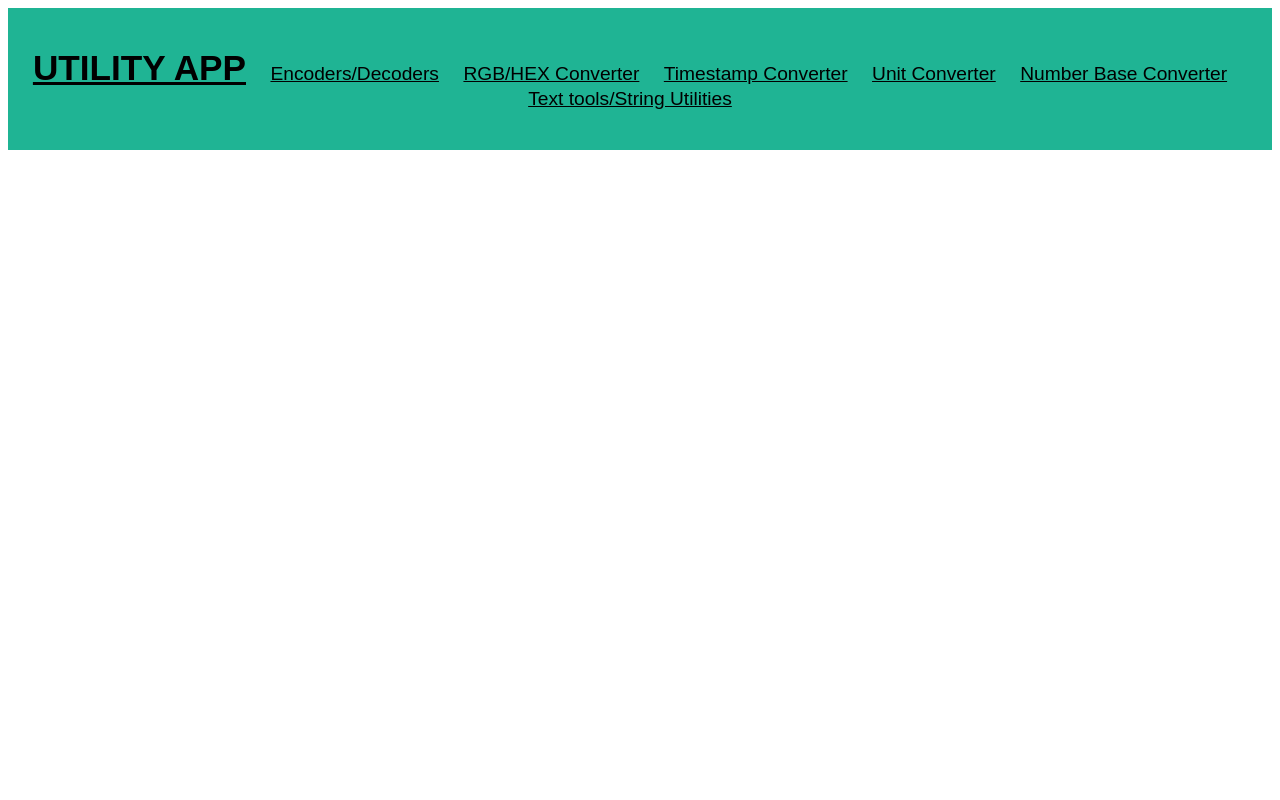
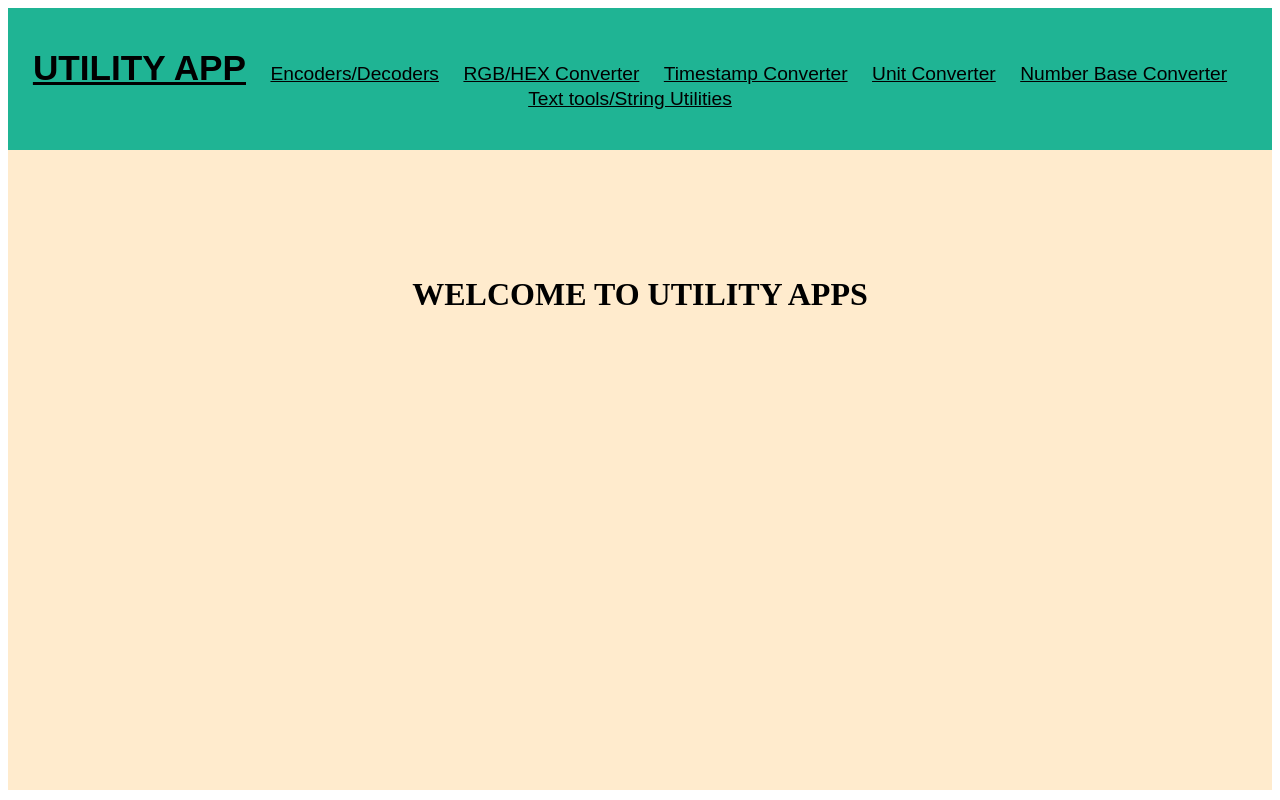
Before and after one commit to VRCHAND/UtilityWebpage, a website: page index.html in a window 1280 px wide. Drawn offline with Linux system fonts and the light colour scheme.

Commit message:
Starting page added

```diff
--- a/index.html
+++ b/index.html
@@ -28,5 +28,8 @@
             </div>
         </nav>
     </header>
+    <div class="background">
+        <h1  style="text-align: center; margin-top: 0%; padding-top: 10%;"> WELCOME TO UTILITY APPS </h1>
+    </div>
 </body>
 </html>
```
